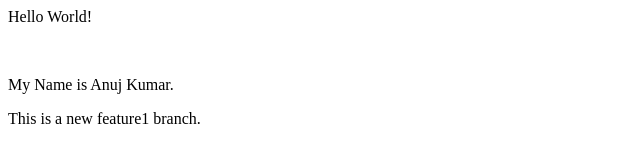
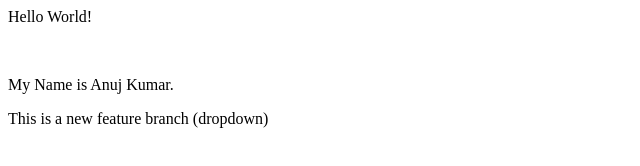
Before and after one commit to AnujKumarIITK/AnujKumarIITK-Projects, a plain HTML site: page index.html in a window 1280 px wide. Shown: the full height of the page, 0-640 px from the left. Drawn offline with Linux system fonts and the light colour scheme.

```diff
--- a/index.html
+++ b/index.html
@@ -2,4 +2,4 @@
 <br>
 <p>My Name is Anuj Kumar.</p>
 
-<p>This is a new feature1 branch.</p>
+<p>This is a new feature branch (dropdown)</p>
```
